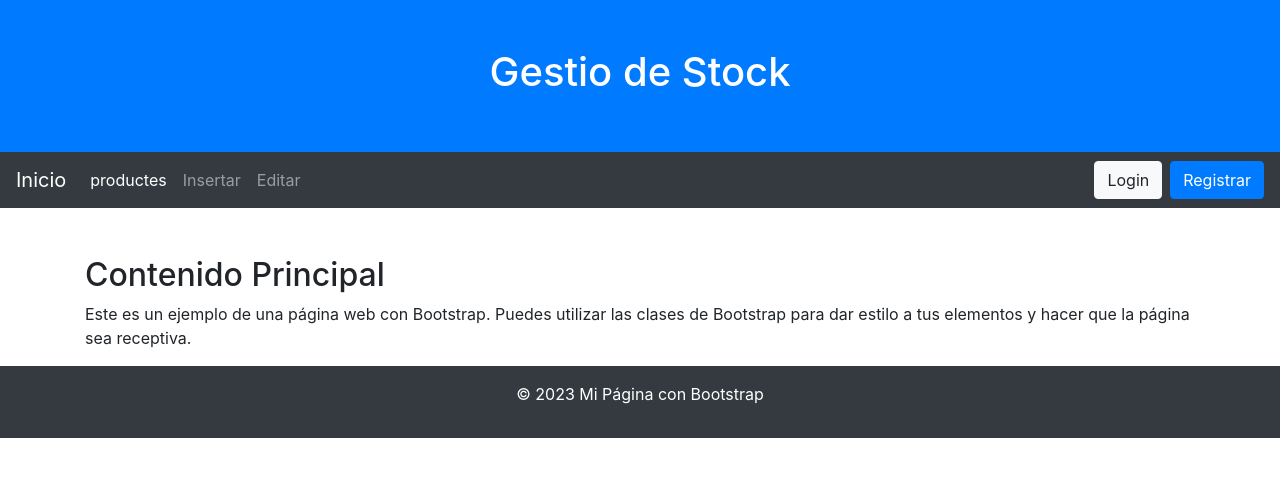
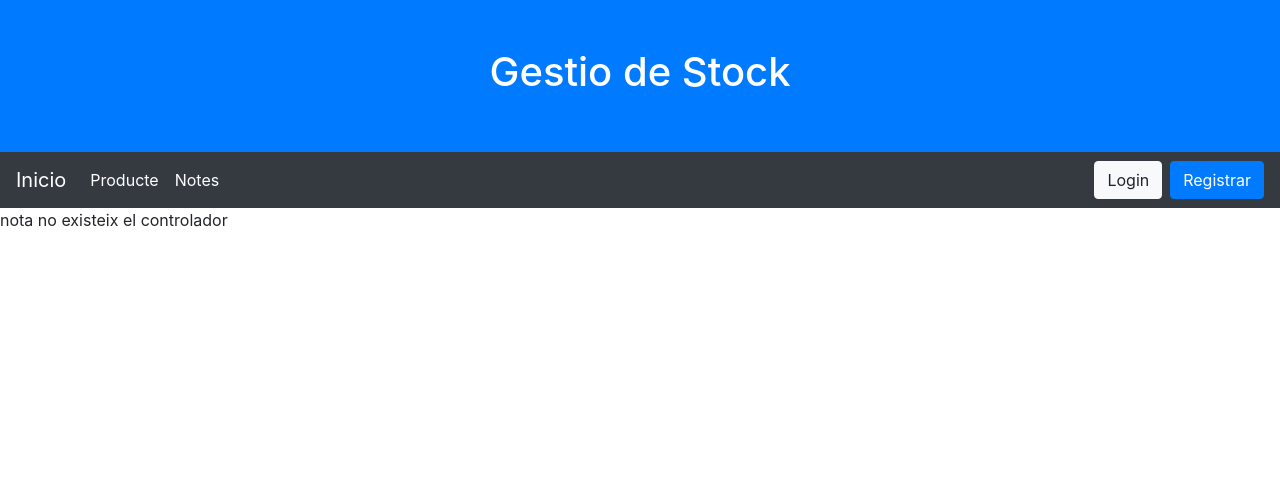
Before and after one commit to 1vaitor10/gestio_stock_php, a PHP site: the page made by index.php in a window 1280 px wide. Shown: the top 477 px of the page. Run offline with PHP 8.4, Linux system fonts and the light colour scheme; some libraries are stand-ins or nearby versions.

Commit message:
mostrar fet

```diff
--- a/index.php
+++ b/index.php
@@ -17,39 +17,53 @@
         <a class="navbar-brand" href="#">Inicio</a>
         <button class="navbar-toggler" type="button" data-toggle="collapse" data-target="#navbarNav" aria-controls="navbarNav" aria-expanded="false" aria-label="Toggle navigation">
             <span class="navbar-toggler-icon"></span>
+  </head>
+<body>
+<!--content start-->
 </button>
         <div class="collapse navbar-collapse" id="navbarNav">
             <ul class="navbar-nav">
-
-                <a class="nav-link active" aria-current="page" href="index.php?Controller=producte&action=mostrartot">productes</a>
+          <a class="nav-link active" aria-current="page" href="index.php?Controller=producte&action=mostrartot">Producte</a>
         </li>
         <li class="nav-item">
-                    <a class="nav-link" href="#">Insertar</a>
+          <a class="nav-link active" aria-current="page" href="index.php?controller=nota&action=llistar">Notes</a>
         </li>
-                <li class="nav-item">
-                    <a class="nav-link" href="#">Editar</a>
-                </li>
-            </ul>
     </div>
     <div class="ml-auto">
-    <form class="form-inline" id="registerForm" action="registre.php" method="post" enctype="multipart/form-data">
+    <form class="form-inline" id="registerForm" action="register.php" method="post" enctype="multipart/form-data">
         <a class="btn btn-light mr-2" href="login.php">Login</a>
         <button type="submit" class="btn btn-primary">Registrar</button>
     </form>
 </div>
-
   </div>
 </nav>
 
-    <section class="container mt-5">
-        <h2>Contenido Principal</h2>
-        <p>Este es un ejemplo de una página web con Bootstrap. Puedes utilizar las clases de Bootstrap para dar estilo a tus elementos y hacer que la página sea receptiva.</p>
-    </section>
 
-    <footer class="bg-dark text-white text-center py-3">
-        <p>&copy; <?php echo date("Y"); ?> Mi Página con Bootstrap</p>
-    </footer>
 
+
+<?php
+
+require_once "autoload.php";
+
+if(isset($_GET["Controller"]) && class_exists($_GET["Controller"]) ){
+    $nomcontroller = $_GET["Controller"] . "Controller";
+    $controller = new $nomcontroller();
+
+    if(isset($_GET["action"]) && method_exists($controller,$_GET["action"])){
+        $action = $_GET["action"];
+        $controller->$action();
+    }
+    else{
+        echo $_GET["action"] . " no existeix aquest metode";
+    }
+}
+else{
+
+    echo $_GET["controller"] .  " no existeix el controlador";
+}
+
+
+?>
     <!-- Modal de Registro -->
     <div class="modal fade" id="registerModal" tabindex="-1" role="dialog" aria-labelledby="registerModalLabel" aria-hidden="true">
         <div class="modal-dialog" role="document">
@@ -95,7 +109,9 @@
             </div>
         </div>
     </div>
-
-    <script src="https://code.jquery.com/jquery-3.3.1.slim.min.js"></script>
-    <script src="https://cdnjs.cloudflare.com/ajax/libs/popper.js/1.14.7/umd/popper.min.js"></script>
-    <script src="https://stackpath.bootstrapcdn.com/bootstrap/4.3.1/js/bootstrap.min.js"></script>
+<!--content end-->
+<!-- JavaScript -->
+<script src="https://cdn.jsdelivr.net/npm/@popperjs/core@2.6.0/dist/umd/popper.min.js" integrity="sha384-KsvD1yqQ1/1+IA7gi3P0tyJcT3vR+NdBTt13hSJ2lnve8agRGXTTyNaBYmCR/Nwi" crossorigin="anonymous"></script>
+<script src="https://cdn.jsdelivr.net/npm/bootstrap@5.0.0-beta2/dist/js/bootstrap.min.js" integrity="sha384-nsg8ua9HAw1y0W1btsyWgBklPnCUAFLuTMS2G72MMONqmOymq585AcH49TLBQObG" crossorigin="anonymous"></script>
+</body>
+</html>
```
Lines whose indentation alone changed are shown as unchanged.
